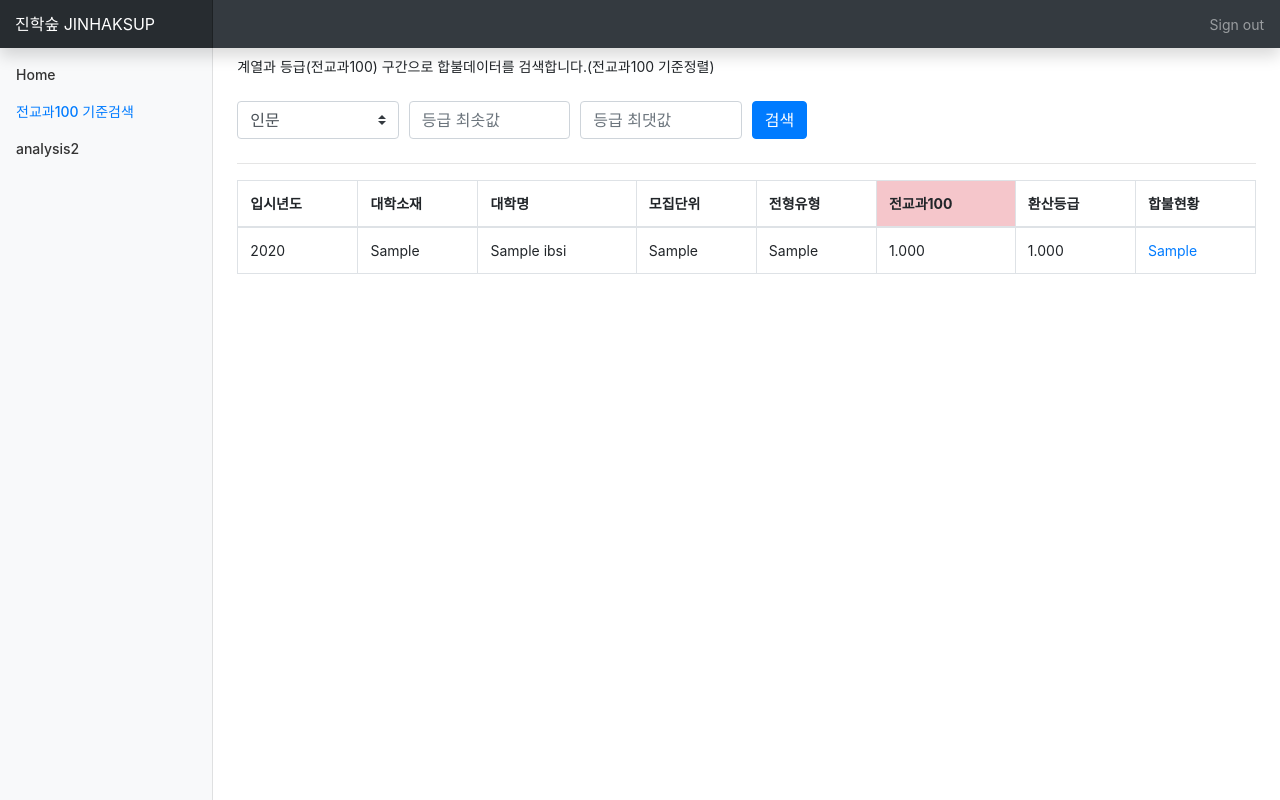
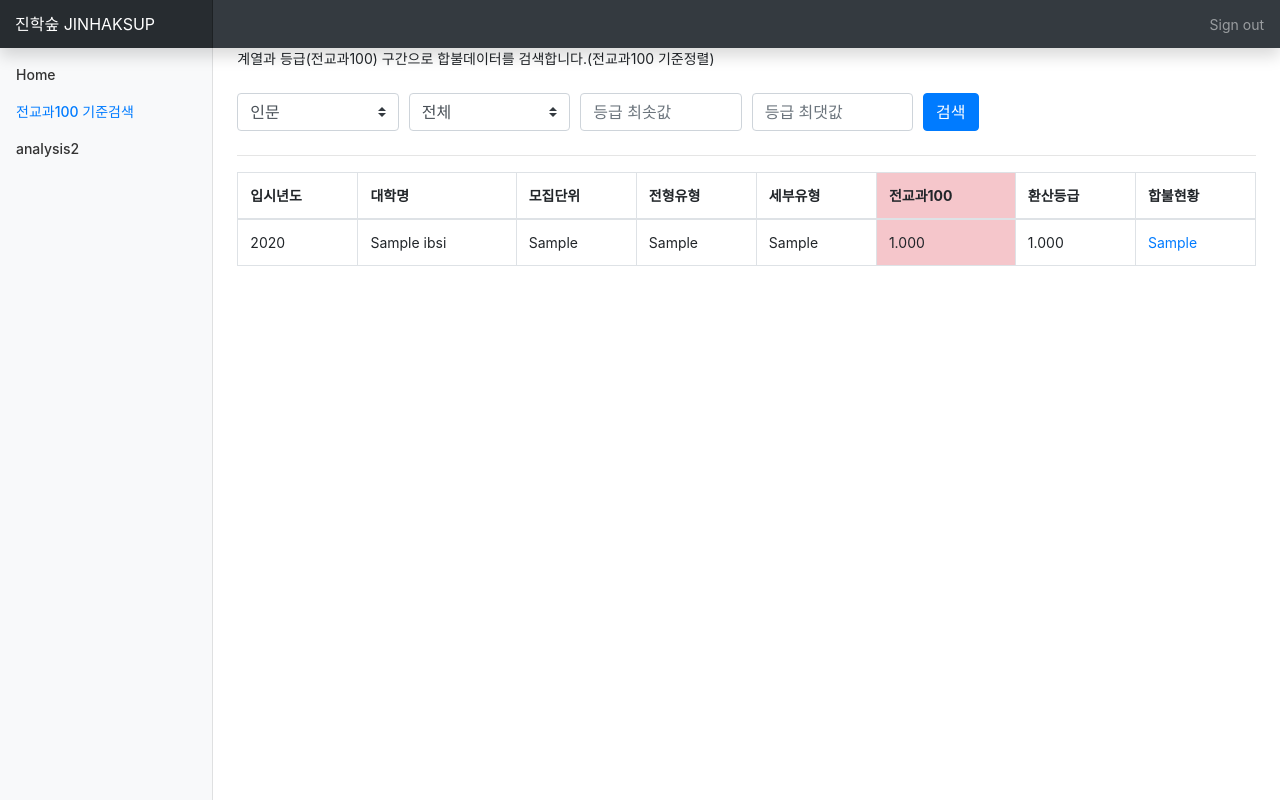
Before and after one commit to KYOUNGSOO-LEE/jhsup, a Django app: page /analysis/search1 in a window 1280 px wide. Run offline with Django 3.2, Linux system fonts and the light colour scheme; tables that the repository leaves empty hold one stand-in row (values such as "Sample post"); some libraries are stand-ins or nearby versions.

Commit message:
19100315

```diff
--- a/analysis/templates/analysis/all_subject_100.html
+++ b/analysis/templates/analysis/all_subject_100.html
@@ -11,6 +11,14 @@
       <select class="custom-select mr-sm-2" id="gubun2" name="gubun2">
         {% for item in gubun2_item %}
           <option value="{{item}}" {% if item == current_gubun2 %} selected {% endif %}>{{item}}</option>
+        {% endfor %}
+      </select>
+    </div>
+
+    <div class="col-sm-2 my-1">
+      <select class="custom-select mr-sm-2" id="resion2" name="resion2">
+        {% for item in resion2_item %}
+          <option value="{{item}}" {% if item == current_resion2 %} selected {% endif %}>{{item}}</option>
         {% endfor %}
       </select>
     </div>
@@ -36,14 +44,15 @@
 
 <hr/>
 
-<table class="table table-bordered table-hover">
+<div class="table-responsive">
+  <table class="table table-hover table-bordered">
     <thead>
       <tr>
         <th scope="col">입시년도</th>
-      <th scope="col">대학소재</th>
         <th scope="col">대학명</th>
         <th scope="col">모집단위</th>
         <th scope="col">전형유형</th>
+        <th scope="col">세부유형</th>
         <th scope="col" class="table-danger">전교과100</th>
         <th scope="col">환산등급</th>
         <th scope="col">합불현황</th>
@@ -53,11 +62,11 @@
       <tr>
         {% for ibsi in queryset%}
         <td>{{ibsi.ibsi_year}}</td>
-      <td>{{ibsi.resion2}}</td>
         <td>{{ibsi.univ_name}}</td>
         <td>{{ibsi.univ_major}}</td>
         <td>{{ibsi.admission1}}</td>
-      <td>{{ibsi.all_subject_100}}</td>
+        <td>{{ibsi.admission2}}</td>
+        <td class="table-danger">{{ibsi.all_subject_100}}</td>
         <td>{{ibsi.grade}}</td>
         <td {% if ibsi.final_step == final_step.0 %}
               class="text-danger"
@@ -72,7 +81,7 @@
     {% endfor %}
     </tbody>
   </table>
-
+</div>
 {% endblock content %}
 
 {% block footer %}
--- a/analysis/views.py
+++ b/analysis/views.py
@@ -9,9 +9,12 @@ def analysis1(request):
     template = "analysis/all_subject_100.html"
 
     gubun2_item = ['인문', '자연', '예체능', '공통']
+    resion2_item = ['전체', '강원', '경기', '경남', '경북', '광주', '대구', '대전', '부산',
+                    '서울', '세종', '울산', '인천', '전남', '전북', '제주', '충남', '충북']
 
     context = {
-        'gubun2_item' : gubun2_item
+        'gubun2_item' : gubun2_item,
+        'resion2_item' : resion2_item
     }
     return render(request, template, context)
 
@@ -21,11 +24,18 @@ def search1(request):
 
     qs = ibsi.objects.all()
     gubun2_query = request.GET.get('gubun2')
+    resion2_query = request.GET.get('resion2')
     all_subject_100_min_query = request.GET.get('all_subject_100_min')
     all_subject_100_max_query = request.GET.get('all_subject_100_max')
 
     if gubun2_query != '' and gubun2_query is not None:
         qs = qs.filter(gubun2=gubun2_query)
+
+    if resion2_query != '' and resion2_query is not None:
+        if resion2_query == '전체':
+            qs = qs
+        else:
+            qs = qs.filter(resion2=resion2_query)
 
     if all_subject_100_min_query != '' and all_subject_100_min_query is not None:
         qs = qs.filter(all_subject_100__gte=all_subject_100_min_query)
@@ -35,12 +45,16 @@ def search1(request):
 
     qs = qs.order_by('all_subject_100')
     gubun2_item = ['인문', '자연', '예체능', '공통']
+    resion2_item = ['전체', '강원', '경기', '경남', '경북', '광주', '대구', '대전', '부산',
+                    '서울', '세종', '울산', '인천', '전남', '전북', '제주', '충남', '충북']
     final_step = ['합격', '충원합격', '불합격']
 
     context = {
         'queryset' : qs,
         'gubun2_item' : gubun2_item,
+        'resion2_item': resion2_item,
         'current_gubun2': gubun2_query,
+        'current_resion2' : resion2_query,
         'final_step' : final_step
     }
     return render(request, template, context)
--- a/static/template.css
+++ b/static/template.css
@@ -1,5 +1,4 @@
 body {
-  margin-top: 0.5rem;
   font-size: .875rem;
 }
 
--- a/templates/base.html
+++ b/templates/base.html
@@ -1,5 +1,5 @@
+<!DOCTYPE html>
 {% load static %}
-<!DOCTYPE html>
 <html lang="ko">
 
 <head>
```
Lines whose indentation alone changed are shown as unchanged.
